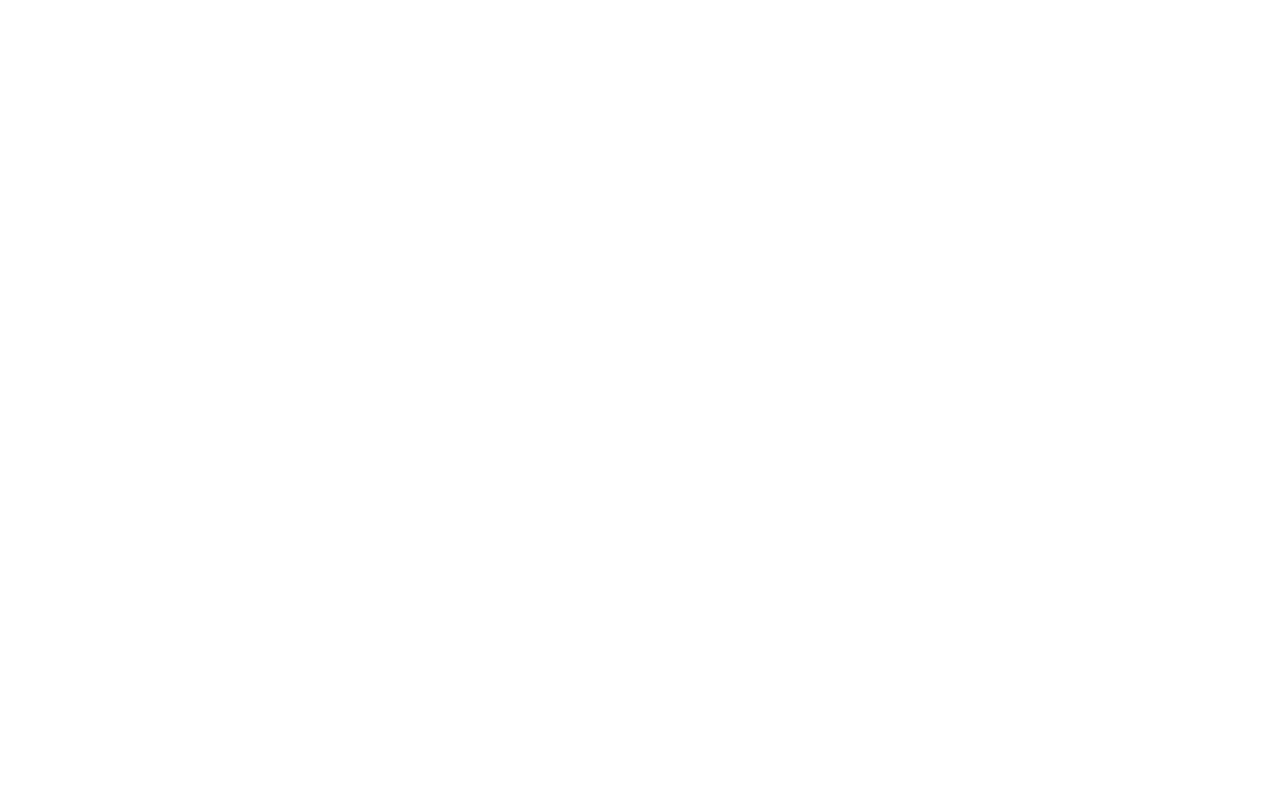
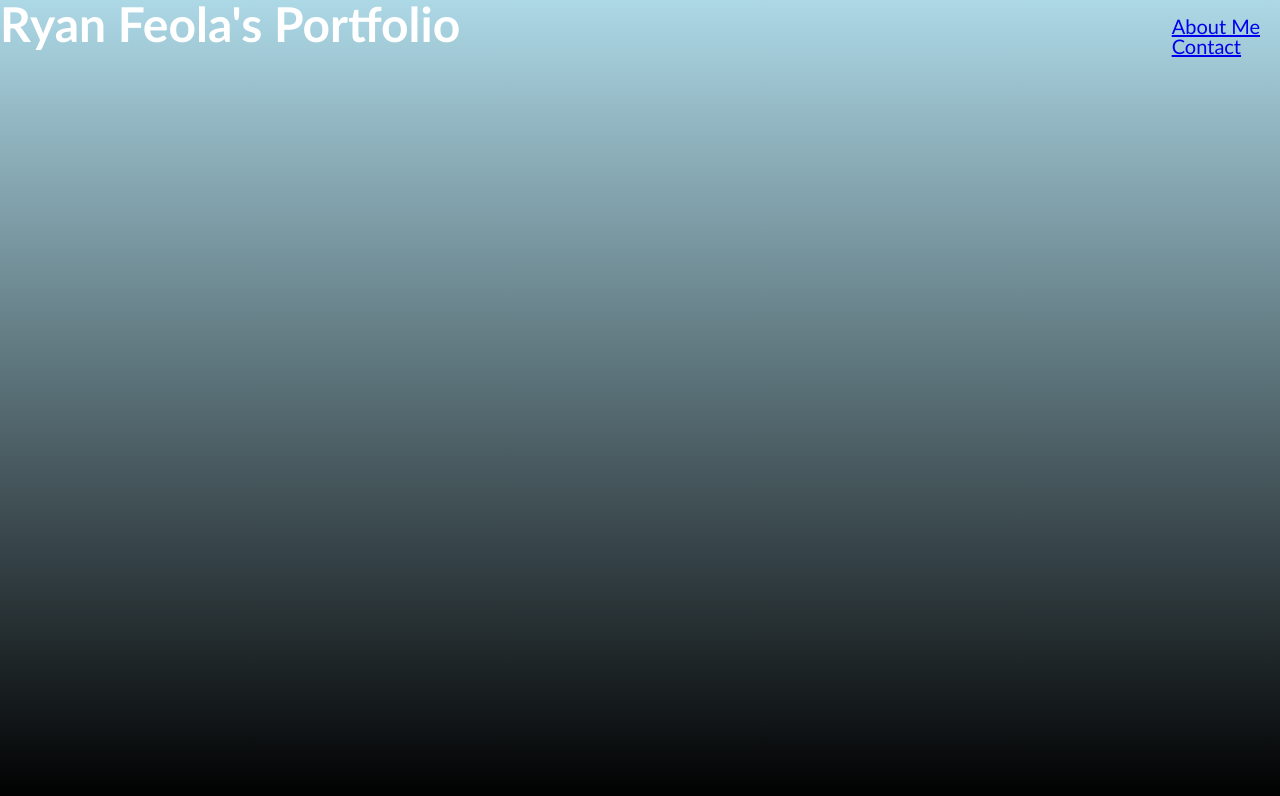
Before and after one commit to Darxmarx/personal-portfolio, a plain HTML site: page index.html in a window 1280 px wide. Drawn offline with Linux system fonts and the light colour scheme.

Commit message:
add background gradient and header

```diff
--- a/assets/css/style.css
+++ b/assets/css/style.css
@@ -0,0 +1,33 @@
+:root {
+    --main-text-color: white;
+    --bg-color:
+}
+
+* {
+    box-sizing: border-box;
+}
+
+body {
+    display: flex;
+    flex-direction: column;
+    font-family: 'Trebuchet MS', 'Lucida Sans Unicode', 'Lucida Grande', 'Lucida Sans', Arial, sans-serif;
+    font-size: normal;
+    color: var(--main-text-color);
+    background-image: linear-gradient(to bottom, lightblue, black);
+}
+
+header {
+    display: flex;
+    justify-content: space-between;
+}
+
+h1 {
+    font-size: 300%;
+}
+
+nav {
+    padding-top: 16px;
+    margin-right: 20px;
+    float: right;
+    font-size: 125%;
+}
--- a/index.html
+++ b/index.html
@@ -6,10 +6,24 @@
     <meta charset="UTF-8" />
     <meta name="viewport" content="width=device-width, initial-scale=1" />
     <link rel="stylesheet" type="text/css" href="./assets/css/reset.css" />
-    <link rel="stylesheet" type="text/css" href="./assets/css/reset.css" />
+    <link rel="stylesheet" type="text/css" href="./assets/css/style.css" />
 </head>
 
 <body>
+
+    <header>
+        <h1>Ryan Feola's Portfolio</h1>
+        <nav>
+            <ul>
+                <li>
+                    <a href="#">About Me</a>
+                </li>
+                <li>
+                    <a href="#">Contact</a>
+                </li>
+            </ul>
+        </nav>
+    </header>
 
 
 </body>
```
